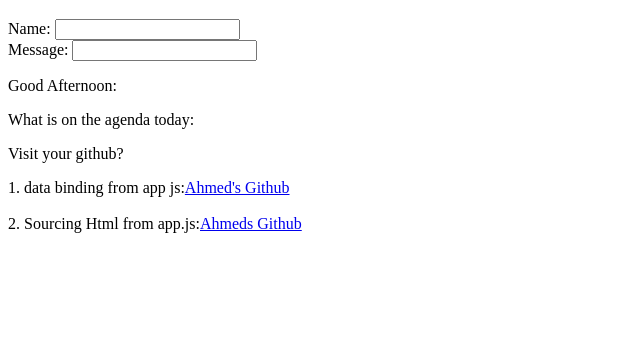
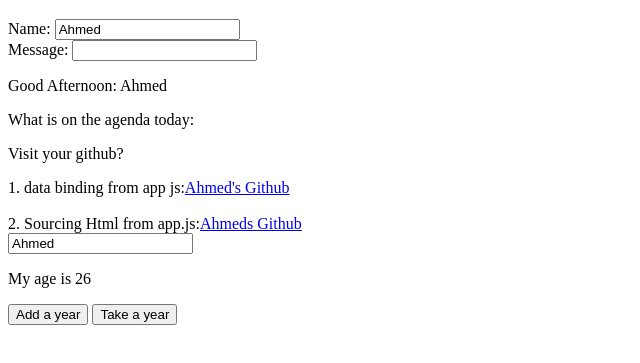
Before and after one commit to Aomar18/Vue_Starter, a plain HTML site: page index.html in a window 1280 px wide. Shown: the part 61-424 px from the top of the page, without its empty margins (0-640 px from the left). Drawn offline with nearby package versions, Linux system fonts and the light colour scheme.

Commit message:
created buttons that increment and decrement age

```diff
--- a/app.js
+++ b/app.js
@@ -2,7 +2,8 @@ new Vue({
     el: '#vue-app',
     data: {
         message: '',
-        Name: '',
+        Name: 'Ahmed',
+        age: 26,
         github: "https://github.com/Aomar18",
         webTag: '<a href="https://github.com/Aomar18">Ahmeds Github</a>'
     },
--- a/index.html
+++ b/index.html
@@ -30,14 +30,22 @@
 <br>
 <br>
        2. Sourcing Html from app.js:<span v-html="webTag"></span>
+<br>
+<input type="text" v-bind:value="Name">
+
+<p>My age is {{age}}</p>
+<button v-on:click="age++">Add a year</button>
+<button v-on:click="age--">Take a year</button>
 
 
 
-    </div>
+
+
+
+</div>
     <!-- Sourced javascript file -->
     <!-- only works at bottom for  -->
     <!-- some reason -- more research required -->
-
     <script src="app.js"></script>
 </body>
 
```
